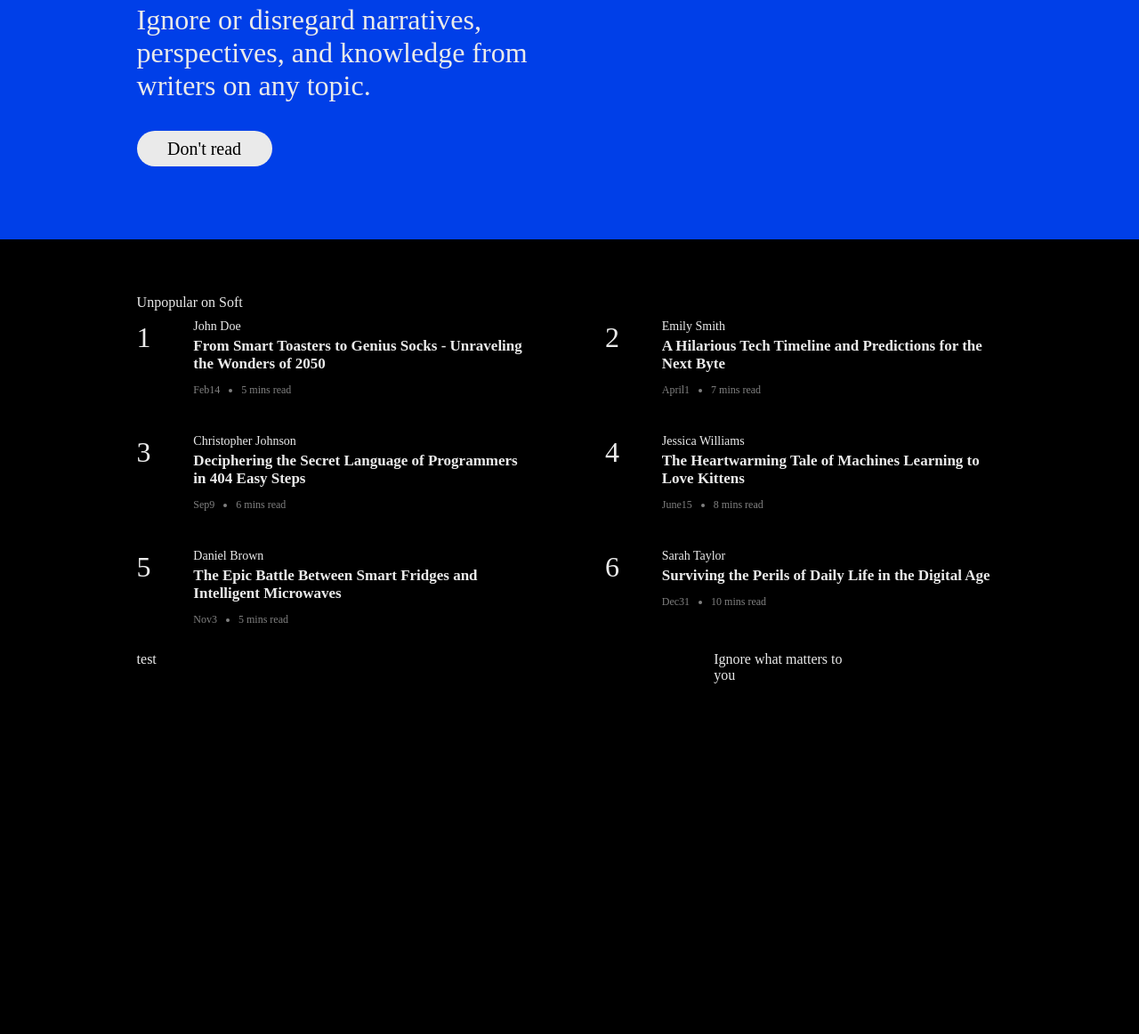
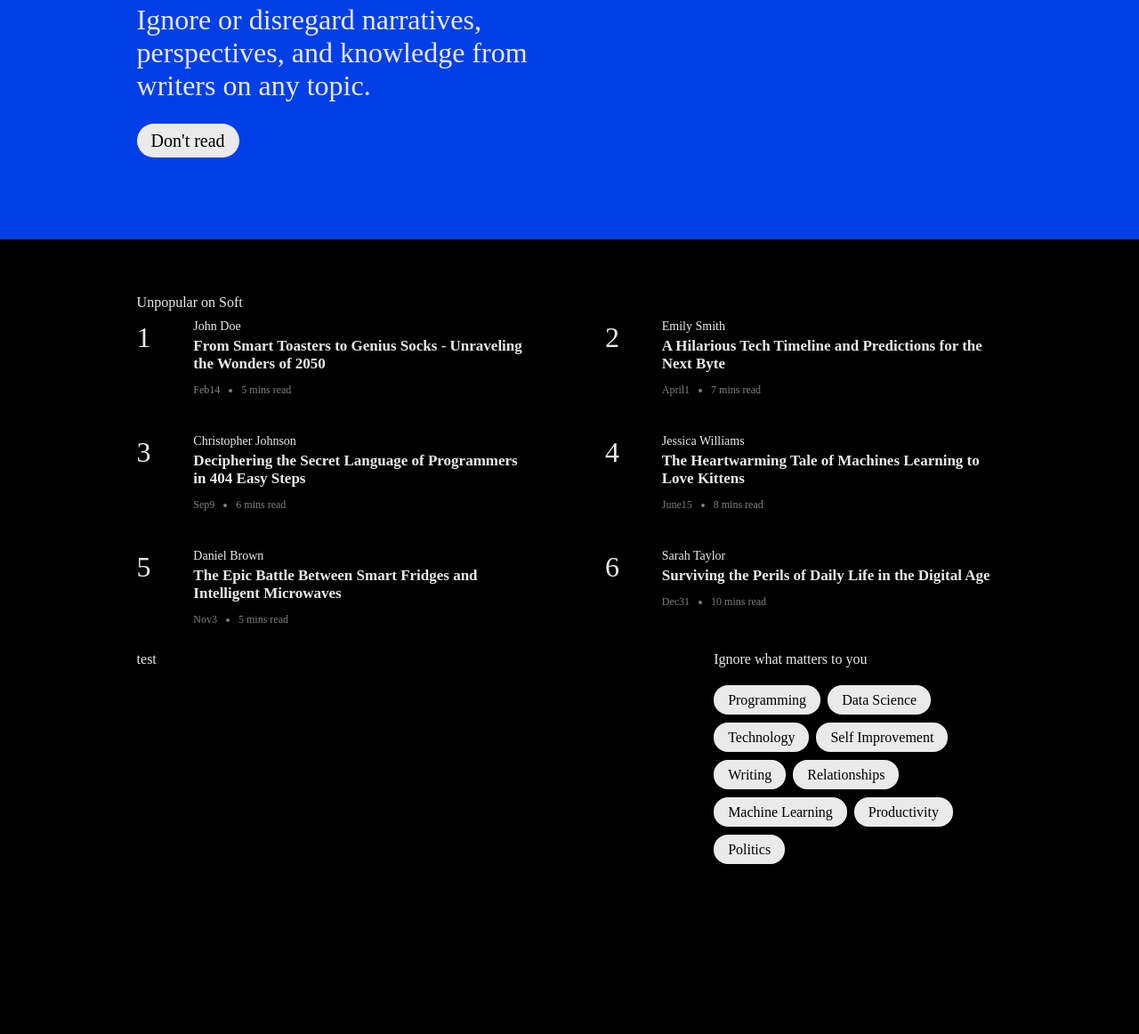
Before and after one commit to McromansSabellano/Soft, a plain HTML site: page index.html in a window 1280 px wide. Shown: the part 260-1422 px from the top of the page at 89% size. Drawn offline with Linux system fonts and the light colour scheme.

Commit message:
added the buttons on the 'discover'

```diff
--- a/css/content.css
+++ b/css/content.css
@@ -1,15 +1,12 @@
 @import url(styles.css);
 
-
-
-
 .discover {
-    grid-area: 2/5;
+    grid-area: 2/5/2/7;
     /* grid-area: 2; */
 }
 
 .daillies {
-    grid-area: 2/1;
+    grid-area: 2/1/2/5;
     /* grid-area: 2; */
 }
 
@@ -84,3 +81,19 @@
     font-size: 14px;
     margin-bottom: -10px;
 }
+
+.tags {
+    width: auto;
+}
+
+.tags ul {
+    display: flex;
+    flex-wrap: wrap;
+    align-items: center;
+    padding-inline-start: 0;
+    margin-block: 0;
+    height: 100%;
+}
+.tags li {margin: .75rem .5rem .75rem 0;
+    display: block;
+}
--- a/css/nav.css
+++ b/css/nav.css
@@ -22,7 +22,7 @@ nav {
 nav ul {
     display: flex;
     align-items: center;
-    padding-inline-start: 0;
+    flex-wrap: wrap;
     margin-block: 0;
     height: 100%;
 }
@@ -30,4 +30,5 @@ nav ul {
 nav li {
     display: block;
     margin-left: 2rem;
+    /* width: 100%; */
 }
--- a/css/styles.css
+++ b/css/styles.css
@@ -31,19 +31,16 @@ body {
 a {
     color: inherit;
     text-decoration: none;
+    /* width: auto; */
 }
 
 .button {
     background-color: var(--white);
     color: black;
-    height: 2rem;
-    /* width: 10rem; */
 
-    display: flex;
-    justify-content: center;
-    align-items: center;
+    text-align: center;
 
-    padding: 0 1rem 0 1rem;
+    padding: .5rem 1rem .5rem 1rem;
 
     border-radius: 1rem;
 }
--- a/index.html
+++ b/index.html
@@ -136,6 +136,19 @@
             </section>
             <section class="discover">
                 <p>Ignore what matters to you</p>
+                <section class="tags">
+                    <ul>
+                        <li><a class="button">Programming</a></li>
+                        <li><a class="button">Data Science</a></li>
+                        <li><a class="button">Technology</a></li>
+                        <li><a class="button">Self Improvement</a></li>
+                        <li><a class="button">Writing</a></li>
+                        <li><a class="button">Relationships</a></li>
+                        <li><a class="button">Machine Learning</a></li>
+                        <li><a class="button">Productivity</a></li>
+                        <li><a class="button">Politics</a></li>
+                    </ul>
+                </section>
             </section>
         </section>
     </main>
```
